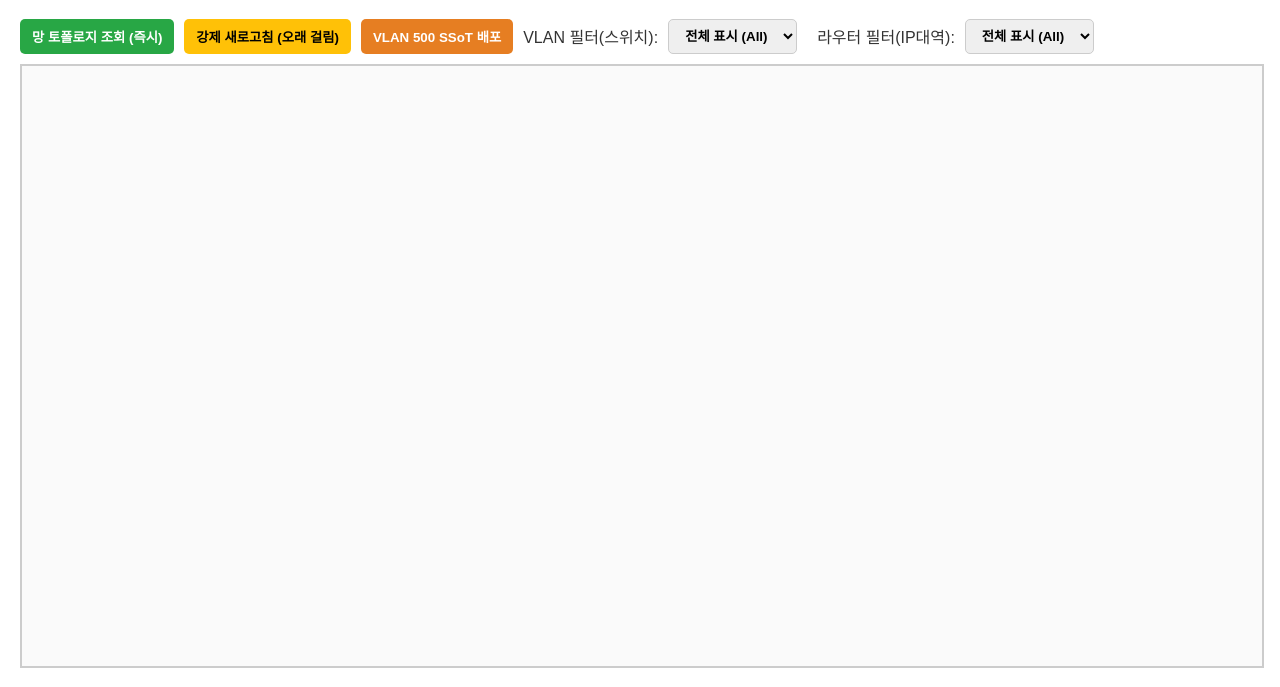
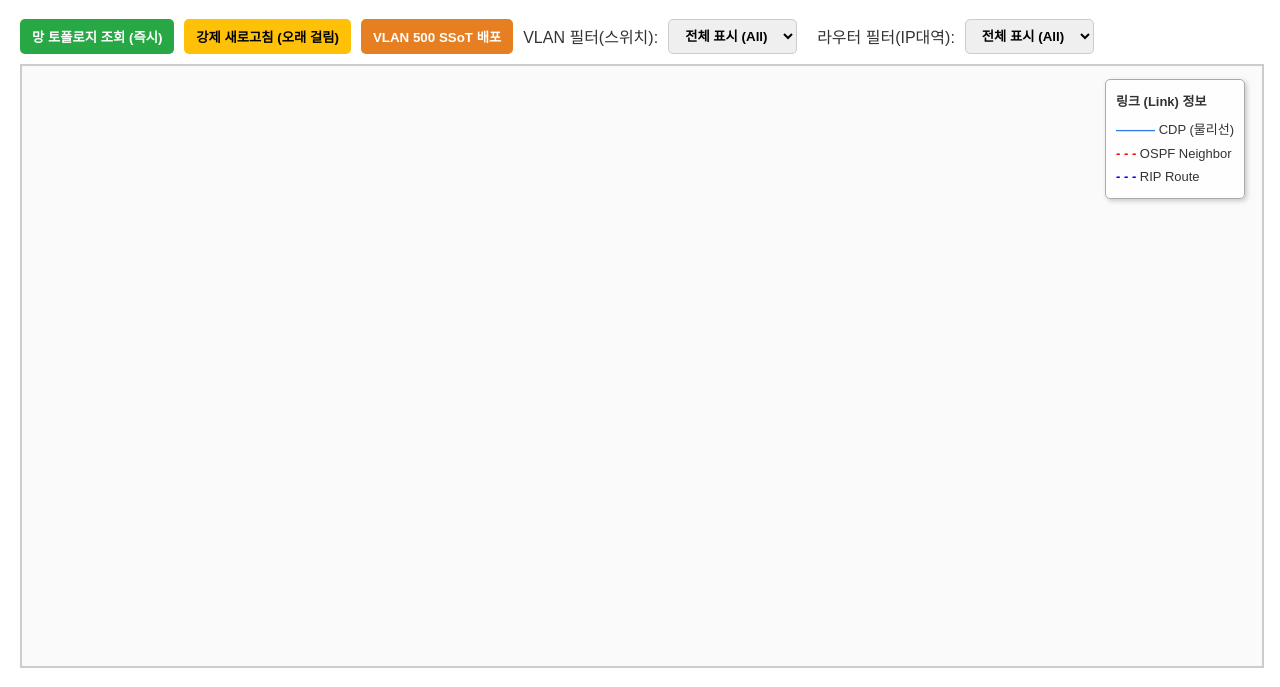
Before and after one commit to MoonDuckDragon/Netfriend, a plain HTML site: page index.html in a window 1280 px wide. Shown: the part 70-757 px from the top of the page. Drawn offline with nearby package versions, Linux system fonts and the light colour scheme.

Commit message:
Update index.html

```diff
--- a/index.html
+++ b/index.html
@@ -1,4 +1,3 @@
-<!-- filename: index.html -->
 <!DOCTYPE html>
 <html lang="ko">
 <head>
@@ -13,6 +12,7 @@
             height: 600px;
             border: 2px solid #ccc;
             background-color: #fafafa;
+            position: relative;
         }
         button, select { padding: 8px 12px; font-weight: bold; border: 1px solid #ccc; border-radius: 5px; cursor: pointer;}
         button:hover { opacity: 0.8; }
@@ -54,6 +54,13 @@
             flex-grow: 1; background: transparent; border: none; color: #f8f8f2;
             font-family: monospace; font-size: 14px; outline: none;
         }
+
+        #topology-legend {
+            position: absolute; top: 15px; right: 15px; z-index: 10;
+            background: rgba(255, 255, 255, 0.9); border: 1px solid #aaa;
+            padding: 10px; border-radius: 5px; box-shadow: 2px 2px 5px rgba(0,0,0,0.2);
+            font-size: 13px; line-height: 1.8;
+        }
     </style>
 </head>
 <body oncontextmenu="return false;">
@@ -74,7 +81,15 @@
         </select>
     </div>
 
-    <div id="mynetwork"></div>
+    <div style="position: relative;">
+        <div id="topology-legend">
+            <div style="margin-bottom:5px; font-weight:bold;">링크 (Link) 정보</div>
+            <div><span style="color:#2B7CE9; font-weight:bold;">―――</span> CDP (물리선)</div>
+            <div><span style="color:red; font-weight:bold;">- - -</span> OSPF Neighbor</div>
+            <div><span style="color:blue; font-weight:bold;">- - -</span> RIP Route</div>
+        </div>
+        <div id="mynetwork"></div>
+    </div>
 
     <div id="logContainer">
         <h3 id="logHeader">실시간 장애/이벤트 로그 (SNMP Trap 기반 자동분석)</h3>
@@ -235,9 +250,18 @@
                 }
 
                 if(show) {
+                    let e_color = '#2B7CE9';
+                    let e_dashes = false;
+
+                    if (e.type === 'OSPF') { e_color = 'red'; e_dashes = [5,5]; }
+                    else if (e.type === 'RIP') { e_color = 'blue'; e_dashes = [5,5]; }
+
                     edgeUpdates.push({
                         id: 'dyn_' + idx, from: e.from, to: e.to,
-                        label: e.label, from_port: e.from_port, to_port: e.to_port
+                        label: e.label, from_port: e.from_port, to_port: e.to_port,
+                        color: { color: e_color, highlight: e_color },
+                        dashes: e_dashes,
+                        font: { color: e_color, background: 'white', strokeWidth: 0 }
                     });
                 }
             });
@@ -264,7 +288,6 @@
             historyDiv.innerText = cliRecords[deviceId];
             historyDiv.scrollTop = historyDiv.scrollHeight;
 
-            // 초기 접속 시 장비 프롬프트 실시간 확인
             fetch('/api/cli', {
                 method: 'POST',
                 headers: { 'Content-Type': 'application/json' },
```
